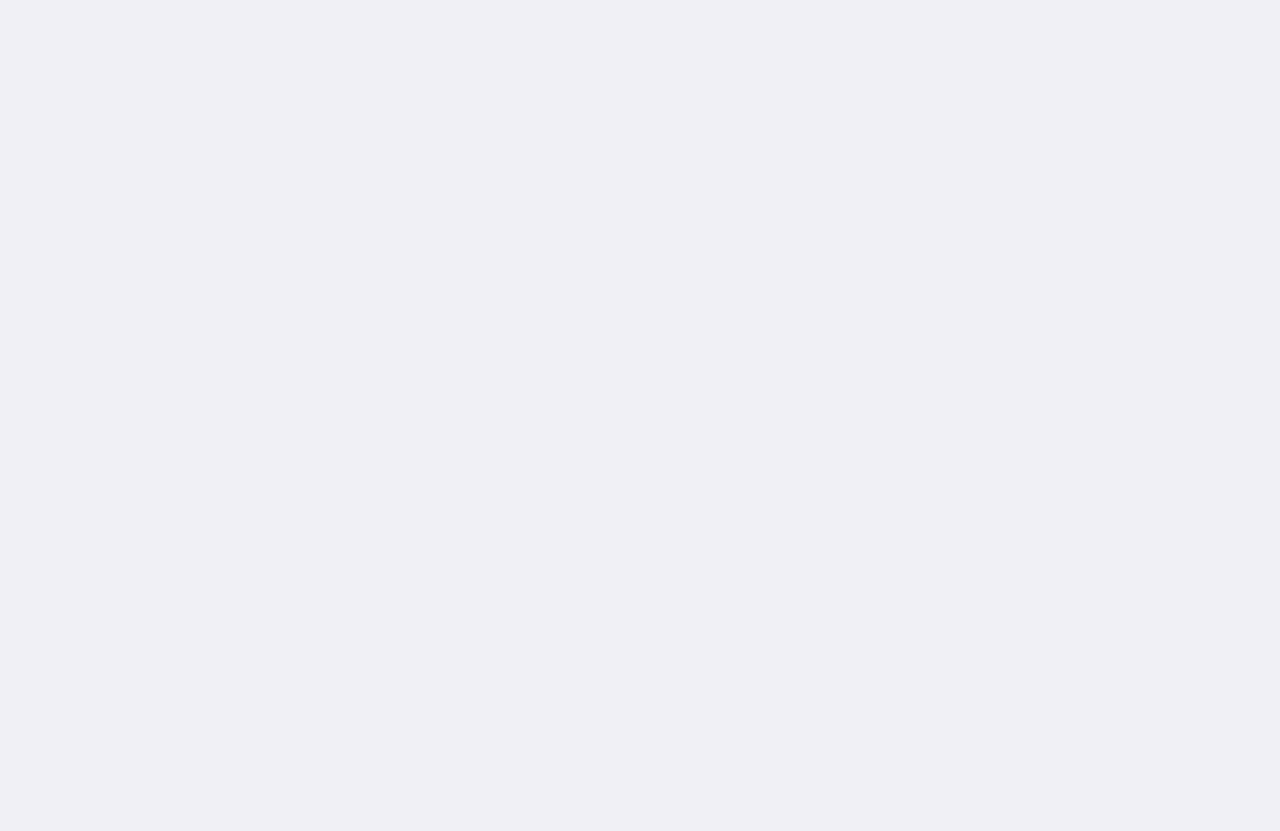
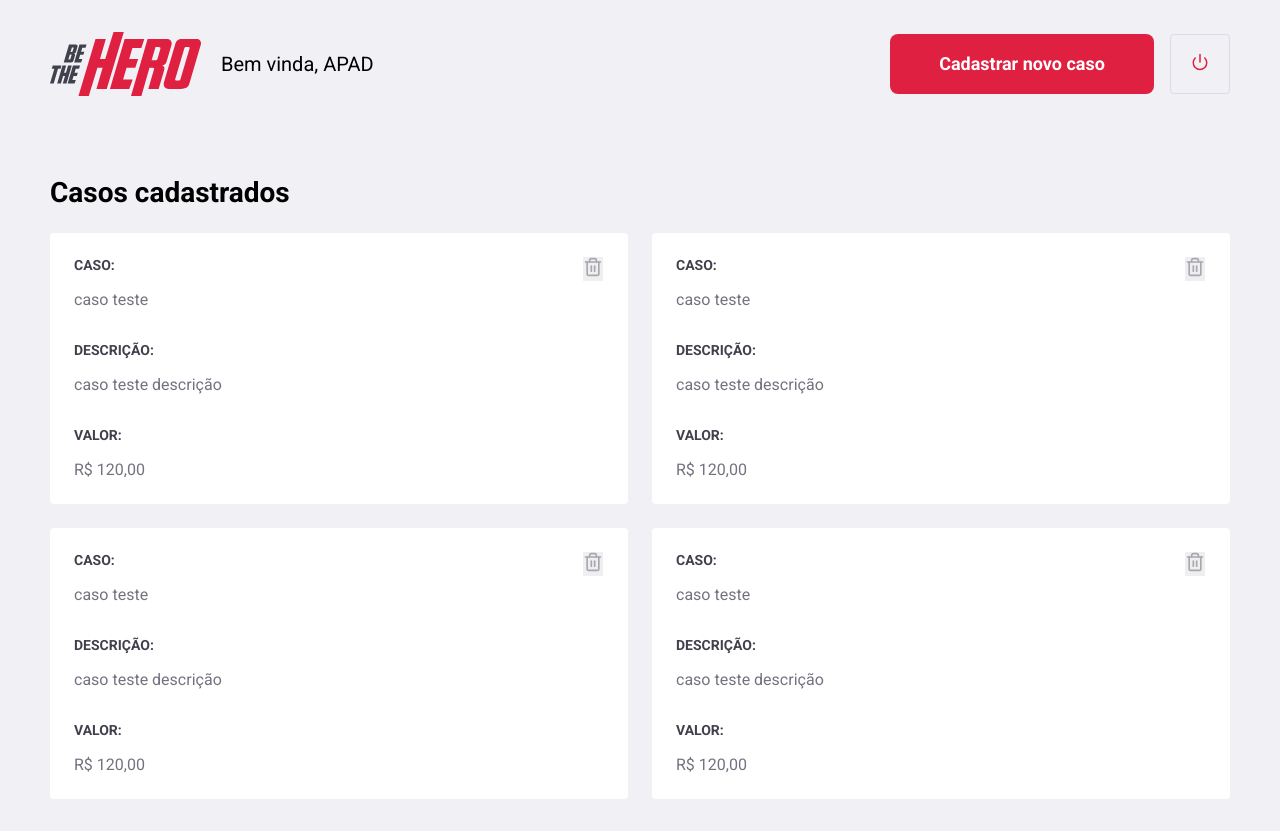
Before and after one commit to claudiolcastro/client-bethehero-react, a React app: page /profile in a window 1280 px wide. Before the commit the page ends 800 px from the top, so only its background shows below. Built offline with nearby package versions, Linux system fonts and the light colour scheme.

Commit message:
create profile and new incident pages

```diff
--- a/package.json
+++ b/package.json
@@ -27,7 +27,6 @@
     "eslint-plugin-import": "2.20.1",
     "eslint-plugin-jsx-a11y": "6.2.3",
     "eslint-plugin-react": "7.19.0",
-    "eslint-plugin-react-hooks": "^1.6.1",
     "file-loader": "4.3.0",
     "fs-extra": "^8.1.0",
     "html-webpack-plugin": "4.0.0-beta.11",
@@ -73,8 +72,7 @@
     "eslint-config-airbnb": "^18.1.0",
     "eslint-plugin-import": "^2.20.2",
     "eslint-plugin-jsx-a11y": "^6.2.3",
-    "eslint-plugin-react": "^7.19.0",
-    "eslint-plugin-react-hooks": "^2.5.1"
+    "eslint-plugin-react": "^7.19.0"
   },
   "scripts": {
     "start": "node scripts/start.js",
--- /dev/null
+++ b/src/pages/NewIncident/index.jsx
@@ -0,0 +1,35 @@
+import React from 'react';
+import { Link } from 'react-router-dom';
+
+import { FiArrowLeft } from 'react-icons/fi';
+import { Container } from './styles';
+
+import logoImg from '../../assets/images/logo.svg';
+
+export default function NewIncident() {
+  return (
+    <Container>
+      <div className="content">
+        <section>
+          <img src={logoImg} alt="Be The Hero" />
+
+          <h1>Cadastrar novo Caso</h1>
+          <p>Descreva detalhadamente para encontrar seu heroi!</p>
+
+          <Link to="/profile" className="back-link">
+            <FiArrowLeft size={16} color="#e02041" />
+            Voltar para home
+          </Link>
+        </section>
+
+        <form action="">
+          <input type="text" placeholder="Titulo do caso" />
+          <textarea placeholder="Descrição" />
+          <input type="text" placeholder="Valor em reais" />
+
+          <button type="submit" className="button">Cadastrar</button>
+        </form>
+      </div>
+    </Container>
+  );
+}
--- /dev/null
+++ b/src/pages/NewIncident/styles.js
@@ -0,0 +1,52 @@
+import styled from 'styled-components';
+
+export const Container = styled.div`
+  width: 100%;
+  max-width: 1120px;
+  height: 100vh;
+  margin: 0 auto;
+
+  display: flex;
+  align-items: center;
+  justify-content: center;
+
+  .content {
+    width: 100%;
+    padding: 100px;
+    background: #f0f0f5;
+    box-shadow: 0 0 100px rgba(0, 0, 0, 0.1);
+
+    display: flex;
+    justify-content: space-between;
+    align-items: center;
+
+    section {
+      width: 100%;
+      max-width: 380px;
+
+      h1 {
+        margin: 64px 0 32px;
+        font-size: 32px;
+      }
+
+      p {
+        font-size: 18px;
+        color: #737380;
+        line-height: 32px;
+      }
+    }
+
+    form {
+      width: 100%;
+      max-width: 400px;
+
+      input {
+        margin-top: 10px;
+      }
+
+      textarea {
+        margin-top: 15px;
+      }
+    }
+  }
+`;
--- a/src/pages/Profile/index.jsx
+++ b/src/pages/Profile/index.jsx
@@ -0,0 +1,87 @@
+import React from 'react';
+import { Link } from 'react-router-dom';
+
+import { FiPower, FiTrash2 } from 'react-icons/fi';
+import { Container, List } from './styles';
+
+import logoImg from '../../assets/images/logo.svg';
+
+export default function Profile() {
+  return (
+    <Container>
+      <header>
+        <img src={logoImg} alt="Be the Hero" />
+        <span className="title">Bem vinda, APAD</span>
+
+        <Link className="button" to="/incidents/new">Cadastrar novo caso</Link>
+        <button type="button">
+          <FiPower size={18} color="#E02041" />
+        </button>
+      </header>
+
+      <h1>Casos cadastrados</h1>
+
+      <List>
+        <li>
+          <strong>CASO:</strong>
+          <p>caso teste</p>
+
+          <strong>DESCRIÇÃO:</strong>
+          <p>caso teste descrição</p>
+
+          <strong>VALOR:</strong>
+          <p>R$ 120,00</p>
+
+          <button type="button">
+            <FiTrash2 size={20} color="#a8a8b3" />
+          </button>
+        </li>
+
+        <li>
+          <strong>CASO:</strong>
+          <p>caso teste</p>
+
+          <strong>DESCRIÇÃO:</strong>
+          <p>caso teste descrição</p>
+
+          <strong>VALOR:</strong>
+          <p>R$ 120,00</p>
+
+          <button type="button">
+            <FiTrash2 size={20} color="#a8a8b3" />
+          </button>
+        </li>
+
+        <li>
+          <strong>CASO:</strong>
+          <p>caso teste</p>
+
+          <strong>DESCRIÇÃO:</strong>
+          <p>caso teste descrição</p>
+
+          <strong>VALOR:</strong>
+          <p>R$ 120,00</p>
+
+          <button type="button">
+            <FiTrash2 size={20} color="#a8a8b3" />
+          </button>
+        </li>
+
+        <li>
+          <strong>CASO:</strong>
+          <p>caso teste</p>
+
+          <strong>DESCRIÇÃO:</strong>
+          <p>caso teste descrição</p>
+
+          <strong>VALOR:</strong>
+          <p>R$ 120,00</p>
+
+          <button type="button">
+            <FiTrash2 size={20} color="#a8a8b3" />
+          </button>
+        </li>
+      </List>
+    </Container>
+  );
+}
--- a/src/pages/Profile/styles.js
+++ b/src/pages/Profile/styles.js
@@ -0,0 +1,84 @@
+import styled from 'styled-components';
+
+export const Container = styled.div`
+  width: 100%;
+  max-width: 1180px;
+  margin: 32px auto;
+
+  header {
+    display: flex;
+    align-items: center;
+
+    .title {
+      font-size: 20px;
+      margin-left: 20px;
+    }
+
+    img {
+      height: 64px;
+    }
+
+    a {
+      width: 264px;
+      margin-left: auto;
+      margin-top: 0;
+    }
+
+    button {
+      height: 60px;
+      width: 60px;
+      border-radius: 4px;
+      border: 1px solid #dcdce6;
+      background: transparent;
+      margin-left: 16px;
+
+      &:hover {
+        border-color: #999999;
+        transition: border-color 0.2s;
+      }
+    }
+  }
+
+  h1 {
+    margin: 80px 0 24px 0;
+  }
+`;
+
+export const List = styled.ul`
+  display: grid;
+  grid-template-columns: 1fr 1fr;
+  grid-gap: 24px;
+  list-style: none;
+
+  li {
+    background: #fff;
+    padding: 24px;
+    border-radius: 4px;
+    position: relative;
+
+    button {
+      position: absolute;
+      top: 24px;
+      right: 25px;
+      border: 0;
+
+      &:hover { opacity: .8; }
+    }
+
+    strong {
+      display: block;
+      margin-bottom: 16px;
+      color: #41414d;
+
+      &:not(:first-child) {
+        margin-top: 32px;
+      }
+    }
+
+    p {
+      color: #737380;
+      line-height: 21px;
+      font-size: 16px;
+    }
+  }
+`;
--- a/src/routes/index.jsx
+++ b/src/routes/index.jsx
@@ -3,6 +3,8 @@
 
 import Login from '../pages/Login';
 import Register from '../pages/Register';
+import Profile from '../pages/Profile';
+import NewIncident from '../pages/NewIncident';
 
 export default function Routes() {
   return (
@@ -10,6 +12,8 @@
       <Switch>
         <Route path="/" exact component={Login} />
         <Route path="/register" component={Register} />
+        <Route path="/profile" component={Profile} />
+        <Route path="/incidents/new" component={NewIncident} />
       </Switch>
     </BrowserRouter>
   );
```
Also changed, not shown: .eslintrc.js, 1 other file (tests, documents, lock files or other folders).
